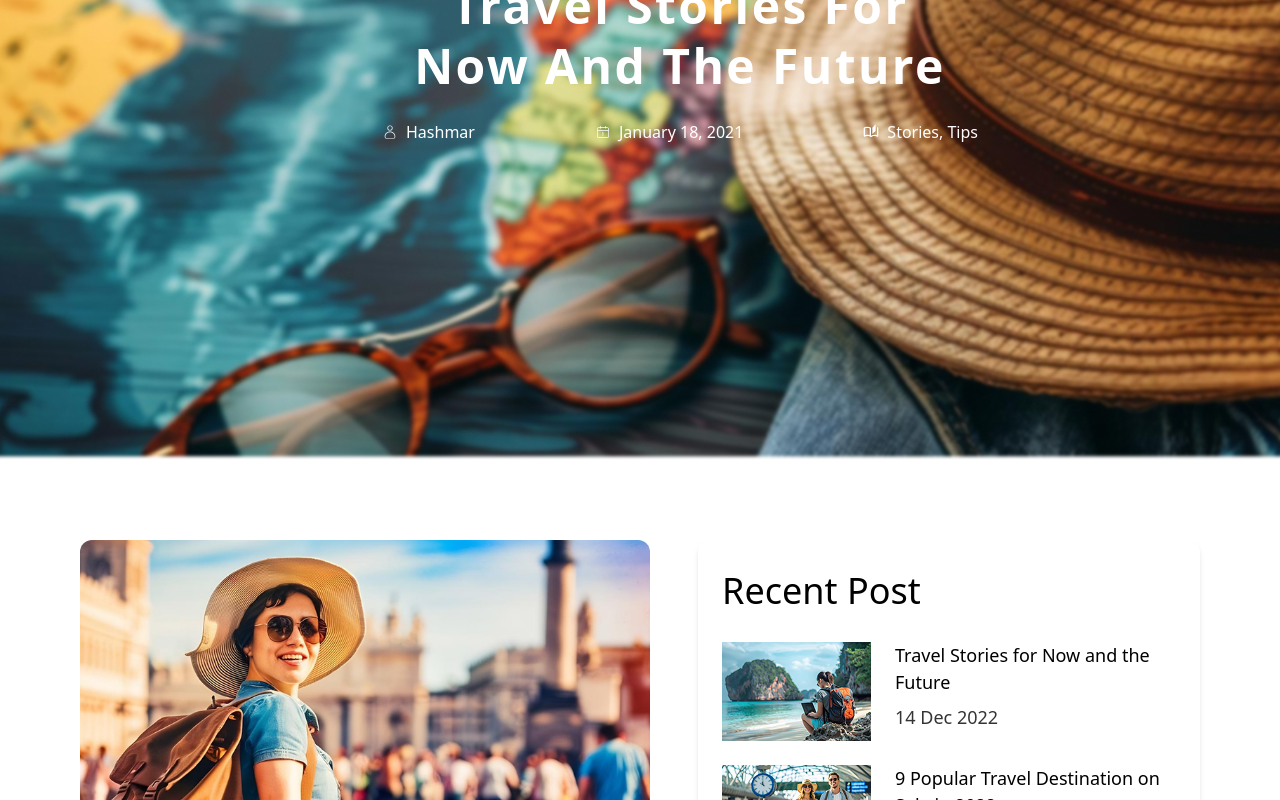
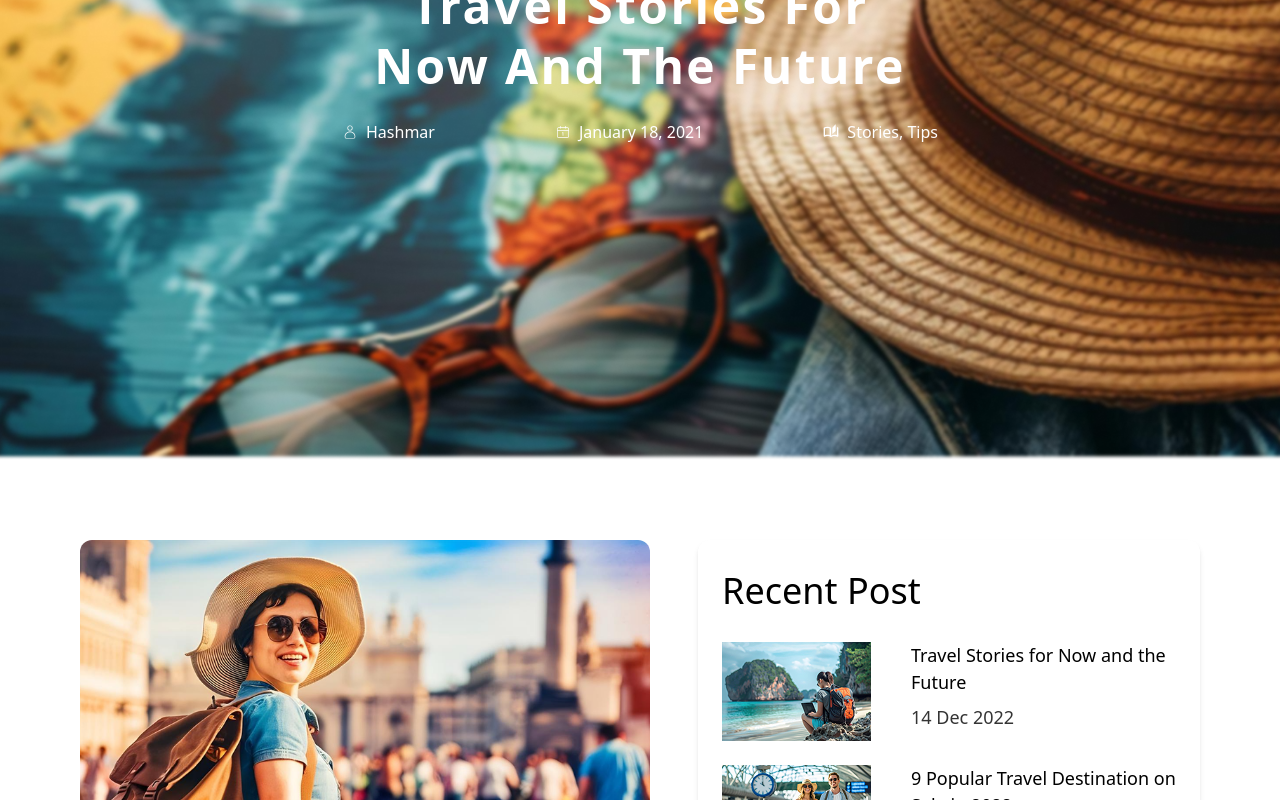
Before and after one commit to anteneh83/G1_Capstone_Project, a React (Vite) app: page /singleBlog in a window 1280 px wide. Shown: the part 340-1140 px from the top of the page. Built offline with nearby package versions, Linux system fonts and the light colour scheme.

Commit message:
refactor: improve layout and styling in Footer, Navbar, Landing, and SingleBlog components

```diff
--- a/src/components/Footer.jsx
+++ b/src/components/Footer.jsx
@@ -1,12 +1,12 @@
-import { HiLocationMarker } from "react-icons/hi";
-import { MdEmail } from "react-icons/md";
-import { FaPhoneAlt } from "react-icons/fa";
-import Button from "./Button";
-import logo from "../assets/logo 5.png";
-import { Link } from "react-router-dom";
-import SocialLinks from "./SocialLinks";
-import header from "../assets/footer.png";
-import Hero from "./Hero";
+import { HiLocationMarker } from 'react-icons/hi'
+import { MdEmail } from 'react-icons/md'
+import { FaPhoneAlt } from 'react-icons/fa'
+import Button from './Button'
+import logo from '../assets/logo 5.png'
+import { Link } from 'react-router-dom'
+import SocialLinks from './SocialLinks'
+import header from '../assets/footer.png'
+import Hero from './Hero'
 const Footer = () => {
 	return (
 		<footer>
@@ -24,9 +24,9 @@ const Footer = () => {
 						Don't wanna miss something? subscribe right now and get
 						special <br /> promotion and monthly newsletter
 					</p>
-					<div className="md:w-[80vh] text-center mb-20 mt-5  py-1.5 px-3 bg-white rounded-full flex items-center justify-between">
+					<div className="md:w-[80vh] text-center mb-20 mt-5  py-1.5 px-3 max-[337px]:gap-3 min-[337px]:bg-white rounded-full flex items-center max-[337px]:flex-col justify-between">
 						<input
-							className="px-2 flex-1 outline-none"
+							className="px-2 flex-1 max-[337px]:py-2 max-[337px]:px-2 max-[337px]:rounded-full max-[337px]:bg-white outline-none"
 							type="text"
 							placeholder="Type your email here"
 						/>
@@ -98,6 +98,6 @@ const Footer = () => {
 				</p>
 			</div>
 		</footer>
-	);
-};
-export default Footer;
+	)
+}
+export default Footer
--- a/src/components/Navbar.jsx
+++ b/src/components/Navbar.jsx
@@ -9,7 +9,10 @@ const Navbar = () => {
 		<nav className="bg-[#120B0B82] fixed w-screen glass z-1000">
 			<div className="px-3 sm:px-4 md:px-7 lg:px-10">
 				<div className="flex justify-between items-center">
-					<NavLink to="/" className="w-[27%] min-w-[12rem] ">
+					<NavLink
+						to="/"
+						className="w-[27%] min-w-[8rem] min-[340px]:min-w-[12rem] "
+					>
 						<img className="" src={logo1} alt="logo" />
 					</NavLink>
 
@@ -19,7 +22,7 @@ const Navbar = () => {
 						</label>
 						<ul
 							tabIndex={0}
-							className="menu menu-sm px-5 mx-10 dropdown-content mt-3 z-[1] p-2 shadow bg-gray-500/80 text-white rounded-box w-50"
+							className="menu menu-sm px-5 mr-15 dropdown-content mt-3 z-[1] p-2 shadow bg-gray-500/80 text-white rounded-box w-50"
 						>
 							<NavLinks />
 						</ul>
--- a/src/pages/Landing.jsx
+++ b/src/pages/Landing.jsx
@@ -30,7 +30,7 @@ const Landing = () => {
 							<br /> natural beauty.
 						</p>
 
-						<div className="flex flex-col sm:justify-between w-[28rem] md:w-[30rem] lg:w-[37rem] sm:flex-row sm:items-center bg-none sm:bg-white sm:rounded-full sm:shadow-md px-2 py-2 gap-2 text-white sm:gap-4">
+						<div className="flex flex-col sm:justify-between w-fit sm:w-[28rem] md:w-[30rem] lg:w-[37rem] sm:flex-row sm:items-center bg-none sm:bg-white sm:rounded-full sm:shadow-md px-2 py-2 gap-2 text-white sm:gap-4">
 							<select className="w-fit  lg:text-lg text-base sm:text-gray-700 bg-transparent px-2 py-2 outline-none">
 								<option>Location</option>
 							</select>
--- a/src/pages/SingleBlog.jsx
+++ b/src/pages/SingleBlog.jsx
@@ -76,11 +76,11 @@ const SingleBlog = () => {
 					title="single blog"
 					link={`singleblog`}
 				>
-					<div className="h-screen opacity-100 flex flex-col gap-6 items-center justify-center pl-20">
-						<h1 className="text-white font-bold tracking-wider text-5xl capitalize max-w-xl leading-15 text-center">
+					<div className="h-screen opacity-100 flex flex-col gap-6 items-center justify-center px-10">
+						<h1 className="text-white font-bold tracking-wider text-3xl sm:text-5xl capitalize max-w-xl leading-15 text-center">
 							travel stories for now and the future
 						</h1>
-						<div className="flex gap-10 md:gap-30 text-white">
+						<div className="flex flex-wrap gap-10 md:gap-30 text-white">
 							<div className="flex gap-2 items-center">
 								<CiUser />
 								<p className="align-top">Hashmar</p>
@@ -162,14 +162,18 @@ const SingleBlog = () => {
 						<h2 className="text-[36px] font-medium text-black mb-6">
 							Recent Post
 						</h2>
+
 						{posts.map((post, index) => (
-							<div key={index} className={`flex mb-6 last:mb-0`}>
+							<div
+								key={index}
+								className={`flex max-[480px]:flex-col max-[480px]:gap-5 gap-10 mb-6 last:mb-0`}
+							>
 								<img
 									src={post.image}
 									alt={`Recent Post ${index + 1}`}
 									className="w-[149px] h-[99px]"
 								/>
-								<div className="ml-6">
+								<div>
 									<h3 className="text-[18px] font-medium text-black mb-2">
 										{post.title}
 									</h3>
```
